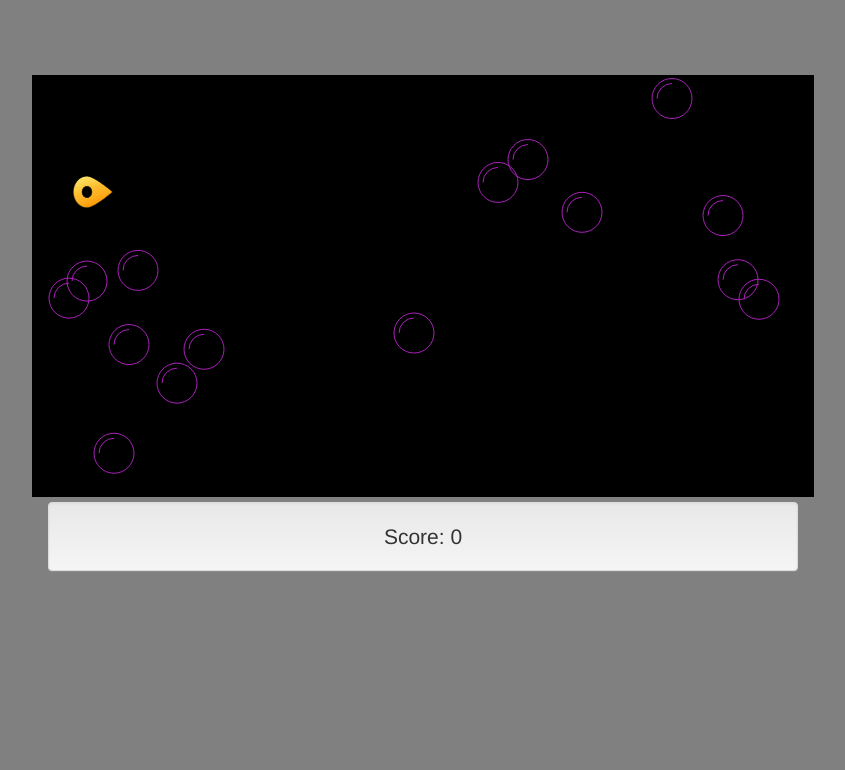
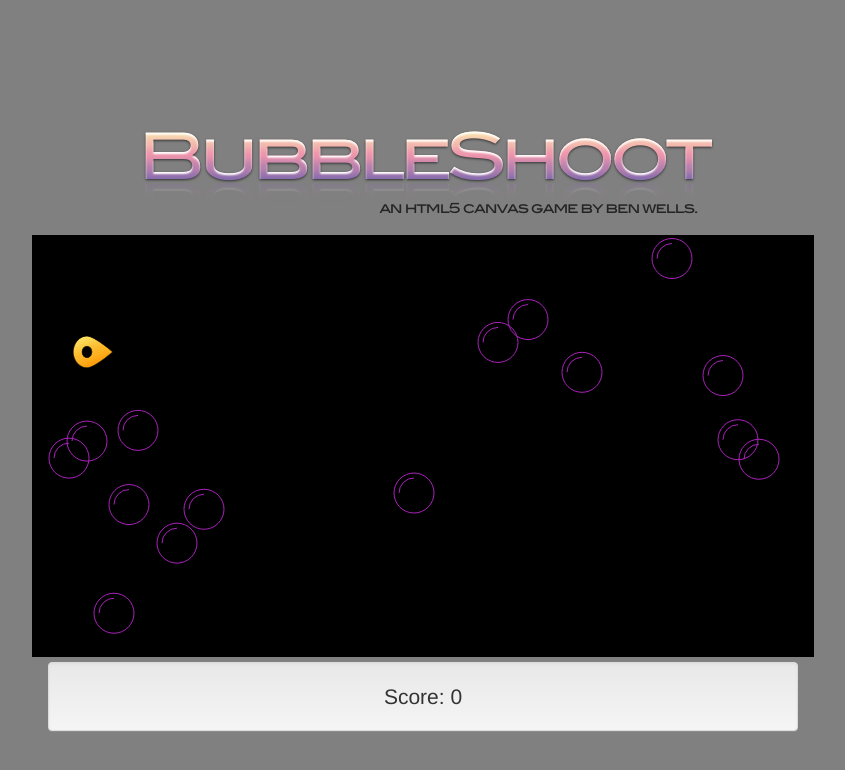
Before and after one commit to benwells/bubble-shooter, a plain HTML site: page index.html in a window 1280 px wide. Shown: the whole page, without its empty margins (217-1062 px from the left). Drawn offline with Linux system fonts and the light colour scheme.

Commit message:
added a couple of logo options

```diff
--- a/index.html
+++ b/index.html
@@ -11,6 +11,7 @@
     <div class="container">
       <div class="row clearfix">
         <div class="col-md-12">
+          <img id='logo' src='img/bubble-shooter-logo2.png'/>
           <div id='container'></div>
         </div>
       </div>
```
Also changed, not shown: img/bubble-shooter-logo.png (added), img/bubble-shooter-logo2.png (added).
